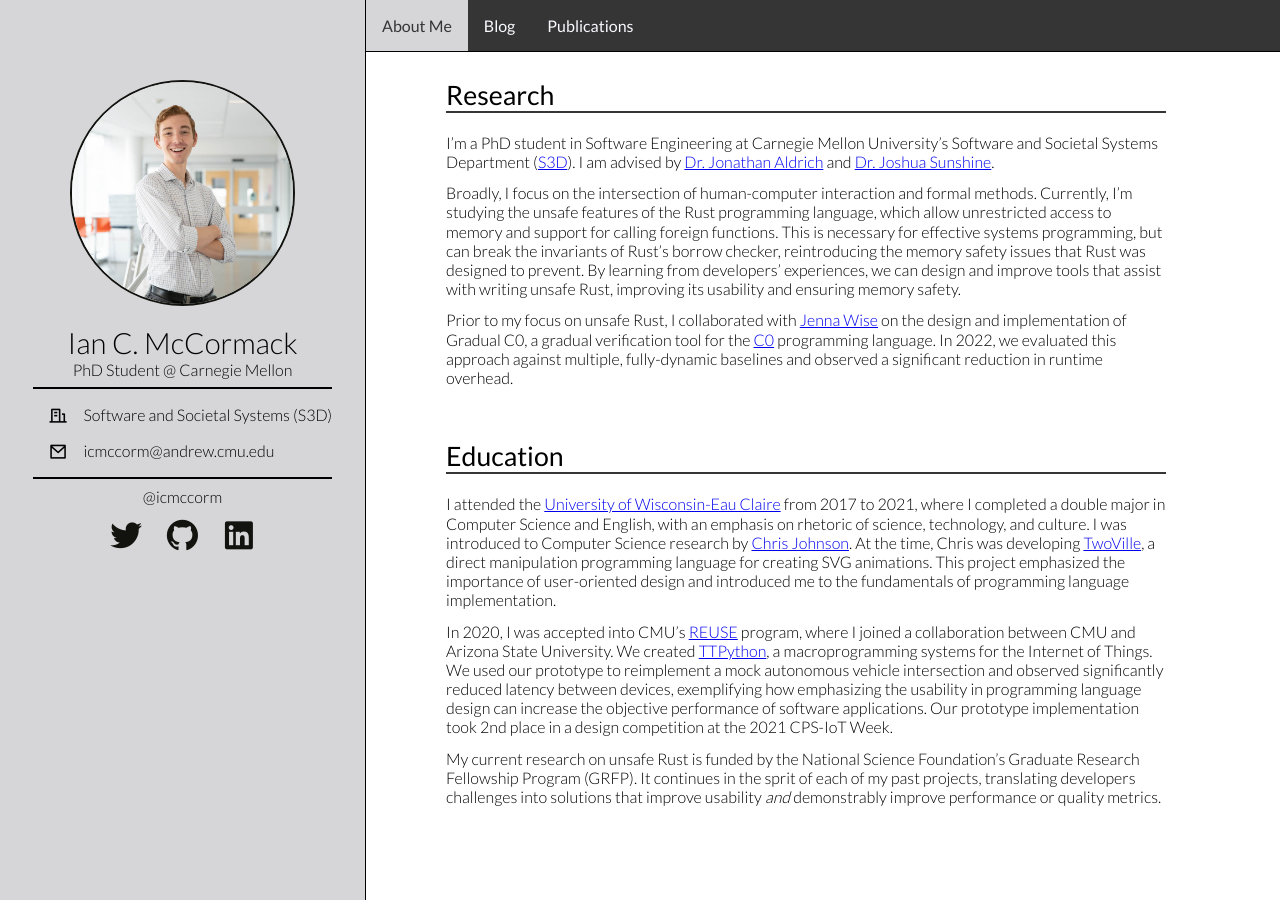
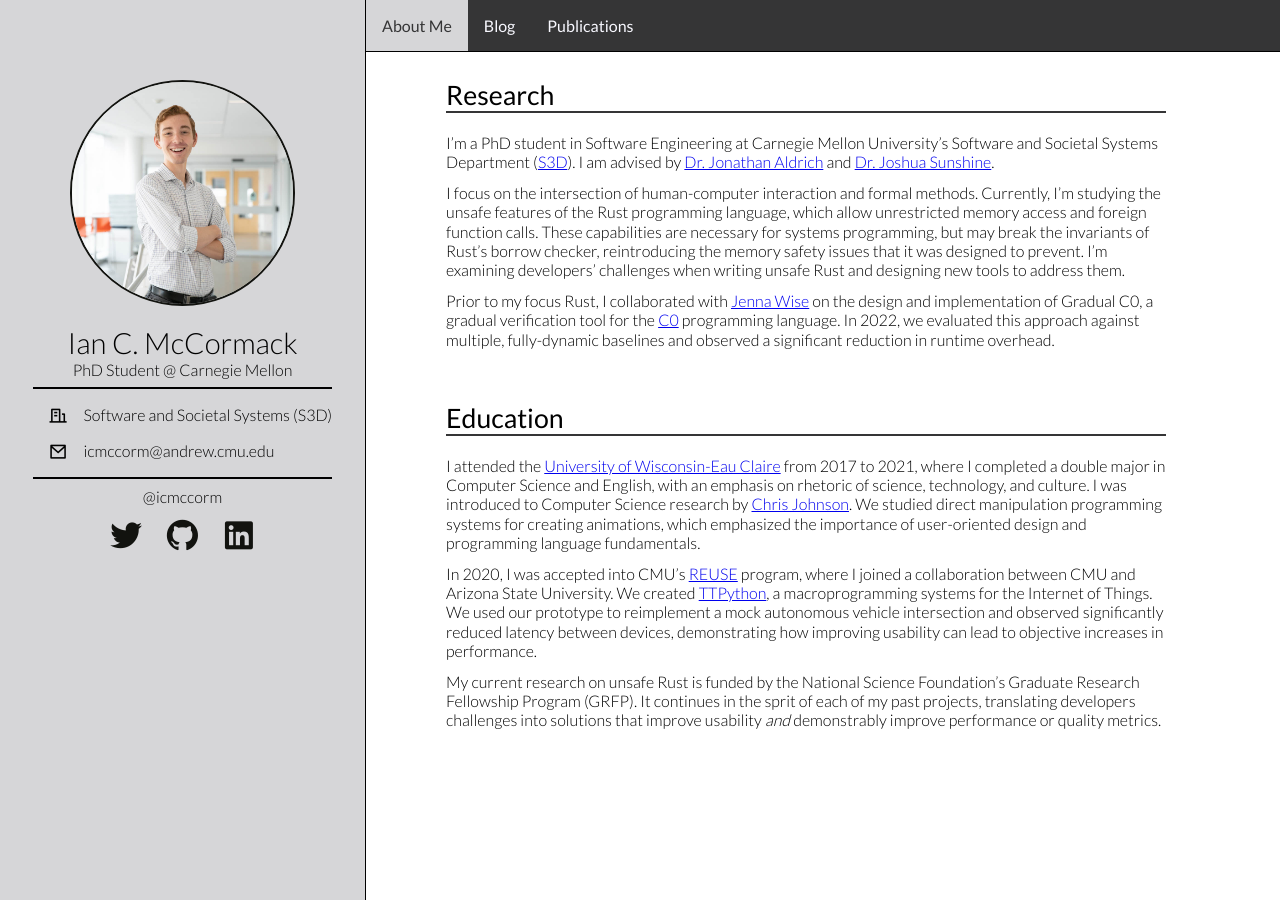
Before and after one commit to icmccorm/site, a Jekyll site: the page built from index.md, in a window 1280 px wide. Built offline with Jekyll 4.4.1, drawn with Linux system fonts in a browser that asks for light colours; a style sheet for code colours, icons or effects is not loaded; our own code applies the rules of GitHub Pages for plain Markdown files.

Commit message:
Edited bio.

```diff
--- a/index.md
+++ b/index.md
@@ -5,13 +5,13 @@ post: ./_includes/publication.html
 # Research
 I'm a PhD student in Software Engineering at Carnegie Mellon University's Software and Societal Systems Department ([S3D](https://s3d.cmu.edu/)). I am advised by [Dr. Jonathan Aldrich](https://www.cs.cmu.edu/~aldrich/) and [Dr. Joshua Sunshine](https://www.cs.cmu.edu/~jssunshi/).
 
-Broadly, I focus on the intersection of human-computer interaction and formal methods. Currently, I'm studying the unsafe features of the Rust programming language, which allow unrestricted access to memory and support for calling foreign functions. This is necessary for effective systems programming, but can break the invariants of Rust's borrow checker, reintroducing the memory safety issues that Rust was designed to prevent. By learning from developers' experiences, we can design and improve tools that assist with writing unsafe Rust, improving its usability and ensuring memory safety.
+I focus on the intersection of human-computer interaction and formal methods. Currently, I'm studying the unsafe features of the Rust programming language, which allow unrestricted memory access and foreign function calls. These capabilities are necessary for systems programming, but may break the invariants of Rust's borrow checker, reintroducing the memory safety issues that it was designed to prevent. I'm examining developers' challenges when writing unsafe Rust and designing new tools to address them.
 
-Prior to my focus on unsafe Rust, I collaborated with [Jenna Wise](https://www.cs.cmu.edu/~jlwise/) on the design and implementation of Gradual C0, a gradual verification tool for the [C0](http://reports-archive.adm.cs.cmu.edu/anon/2010/CMU-CS-10-145.pdf) programming language. In 2022, we evaluated this approach against multiple, fully-dynamic baselines and observed a significant reduction in runtime overhead.
+Prior to my focus Rust, I collaborated with [Jenna Wise](https://www.cs.cmu.edu/~jlwise/) on the design and implementation of Gradual C0, a gradual verification tool for the [C0](http://reports-archive.adm.cs.cmu.edu/anon/2010/CMU-CS-10-145.pdf) programming language. In 2022, we evaluated this approach against multiple, fully-dynamic baselines and observed a significant reduction in runtime overhead.
 
 # Education
-I attended the [University of Wisconsin-Eau Claire](https://www.uwec.edu/) from 2017 to 2021, where I completed a double major in Computer Science and English, with an emphasis on rhetoric of science, technology, and culture. I was introduced to Computer Science research by [Chris Johnson](https://www.jmu.edu/cise/cs/people/faculty-staff/johnson-chris.shtml). At the time, Chris was developing [TwoVille](https://twoville.org/#index), a direct manipulation programming language for creating SVG animations. This project emphasized the importance of user-oriented design and introduced me to the fundamentals of programming language implementation.
+I attended the [University of Wisconsin-Eau Claire](https://www.uwec.edu/) from 2017 to 2021, where I completed a double major in Computer Science and English, with an emphasis on rhetoric of science, technology, and culture. I was introduced to Computer Science research by [Chris Johnson](https://www.jmu.edu/cise/cs/people/faculty-staff/johnson-chris.shtml). We studied direct manipulation programming systems for creating animations, which emphasized the importance of user-oriented design and programming language fundamentals.
 
-In 2020, I was accepted into CMU's [REUSE](https://www.cmu.edu/scs/s3d/reuse/Research/index.html) program, where I joined a collaboration between CMU and Arizona State University. We created [TTPython](http://ccsg.ece.cmu.edu/ttpython/index.html), a macroprogramming systems for the Internet of Things. We used our prototype to reimplement a mock autonomous vehicle intersection and observed significantly reduced latency between devices, exemplifying how emphasizing the usability in programming language design can increase the objective performance of software applications. Our prototype implementation took 2nd place in a design competition at the 2021 CPS-IoT Week.
+In 2020, I was accepted into CMU's [REUSE](https://www.cmu.edu/scs/s3d/reuse/Research/index.html) program, where I joined a collaboration between CMU and Arizona State University. We created [TTPython](http://ccsg.ece.cmu.edu/ttpython/index.html), a macroprogramming systems for the Internet of Things. We used our prototype to reimplement a mock autonomous vehicle intersection and observed significantly reduced latency between devices, demonstrating how improving usability can lead to objective increases in performance.
 
 My current research on unsafe Rust is funded by the National Science Foundation's Graduate Research Fellowship Program (GRFP). It continues in the sprit of each of my past projects, translating developers challenges into solutions that improve usability *and* demonstrably improve performance or quality metrics.
```
